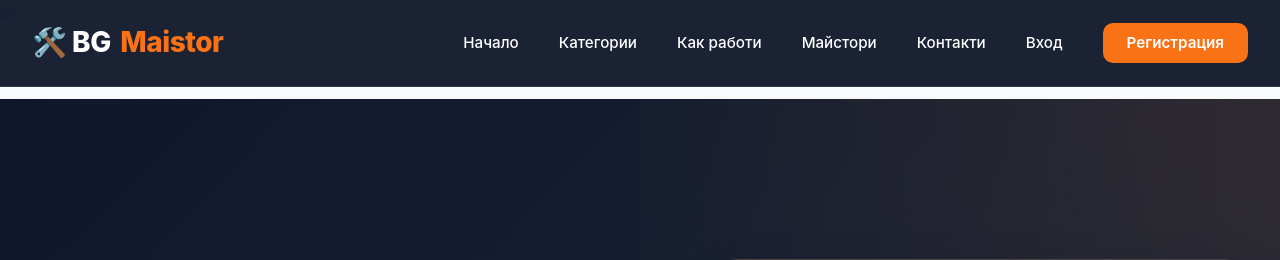
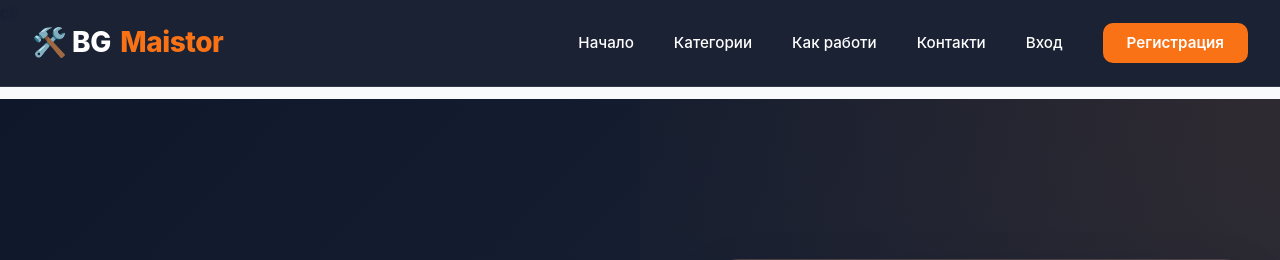
Before and after one commit to mymriffer-eng/bgmajstor, a Django app: page / in a window 1280 px wide. Shown: the top 260 px of the page. Run offline with Django 5.2, Linux system fonts and the light colour scheme; data that the repository does not hold is empty.

Commit message:
Hide fake statistics and professional count until platform grows

```diff
--- a/templates/base.html
+++ b/templates/base.html
@@ -5,7 +5,7 @@ ce{% load static %}
     <meta charset="UTF-8">
     <meta name="viewport" content="width=device-width, initial-scale=1.0">
     <title>{% block title %}BGMaistor - Намери доверен майстор за всяка услуга{% endblock %}</title>
-    <meta name="description" content="Свържи се с проверени професионалисти за ремонт, монтаж и услуги в твоя град. Над 2,300+ майстори, 12,000+ доволни клиента.">
+    <meta name="description" content="Marketplace за професионални услуги в дома. Намери майстор за ремонт, монтаж и услуги във всеки град в България.">
     <link rel="stylesheet" href="{% static 'css/style.css' %}">
     {% block extra_css %}{% endblock %}
 </head>
@@ -20,7 +20,6 @@ ce{% load static %}
                 <li><a href="{% url 'home' %}">Начало</a></li>
                 <li><a href="{% url 'categories_list' %}">Категории</a></li>
                 <li><a href="{% url 'home' %}#how-it-works">Как работи</a></li>
-                <li><a href="{% url 'home' %}#professionals">Майстори</a></li>
                 <li><a href="{% url 'contact' %}">Контакти</a></li>
                 {% if user.is_authenticated %}
                 <li><a href="{% url 'my_profile' %}">Моят профил</a></li>
--- a/templates/home.html
+++ b/templates/home.html
@@ -155,8 +155,9 @@
 </section>
 
 <!-- ============================================
-     RECENT PROFESSIONALS SECTION
+     RECENT PROFESSIONALS SECTION (Hidden until we have registered professionals)
      ============================================ -->
+{% if recent_professionals %}
 <section class="section" id="professionals">
     <div class="container">
         <div class="section-header">
@@ -167,7 +168,6 @@
             </p>
         </div>
 
-        {% if recent_professionals %}
         <div class="professionals-grid">
             {% for professional in recent_professionals %}
             <div class="professional-card">
@@ -205,13 +205,9 @@
             </div>
             {% endfor %}
         </div>
-        {% else %}
-        <div class="empty-state">
-            <p>Все още няма регистрирани професионалисти</p>
-        </div>
-        {% endif %}
     </div>
 </section>
+{% endif %}
 
 <!-- ============================================
      CTA SECTION
```
